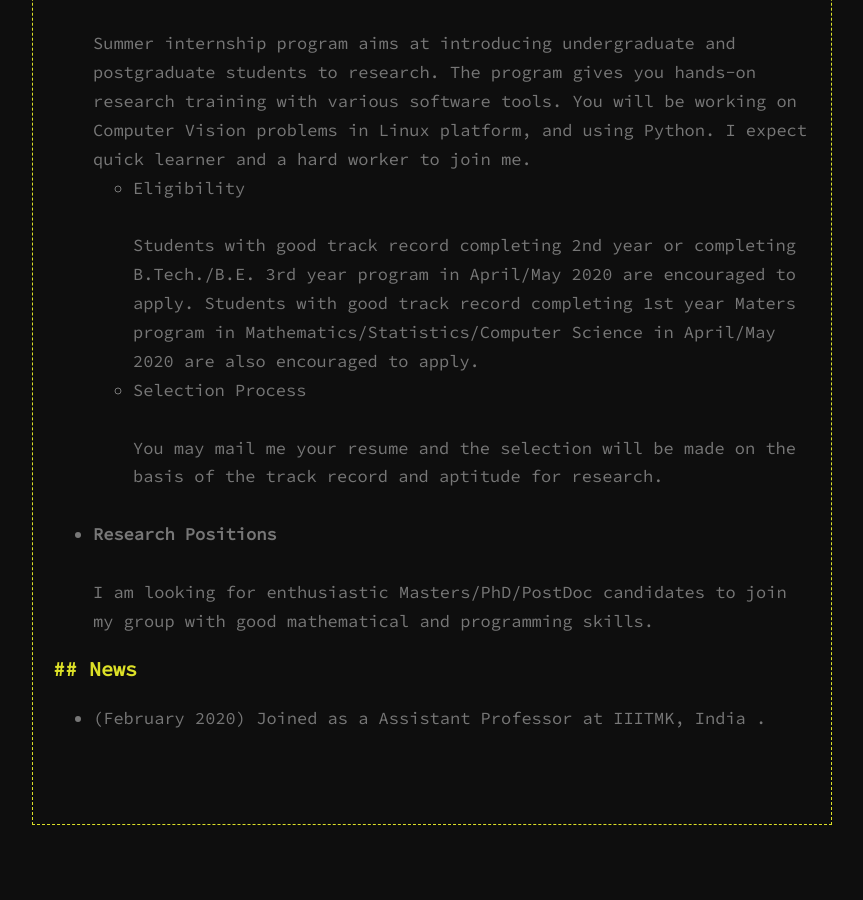
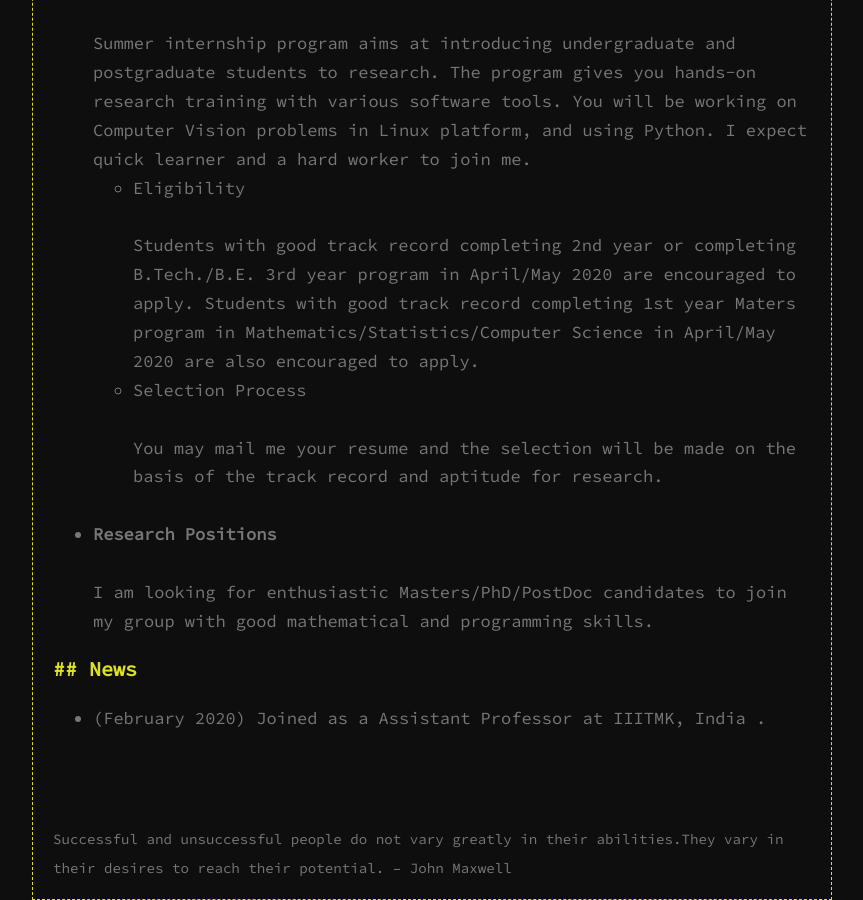
Before and after one commit to sinnuthomas/sinnuthomas.github.io, a Jekyll site: the page built from index.md, in a window 1280 px wide and 900 px high, scrolled down 1351 px. Shown: the whole window, without its empty margins (208-1071 px from the left). Built offline with Jekyll 4.4.1, drawn with Linux system fonts in a browser that asks for light colours; before the commit the page ends 2176 px from its top, so only the background shows below that.

Commit message:
Update index.md

```diff
--- a/index.md
+++ b/index.md
@@ -44,3 +44,4 @@
 * (February 2020) Joined as a Assistant Professor at IIITMK, India .
 
 <br/><br/>
+<p><small>Successful and unsuccessful people do not vary greatly in their abilities.They vary in their desires to reach their potential. – John Maxwell </small></p>
```
